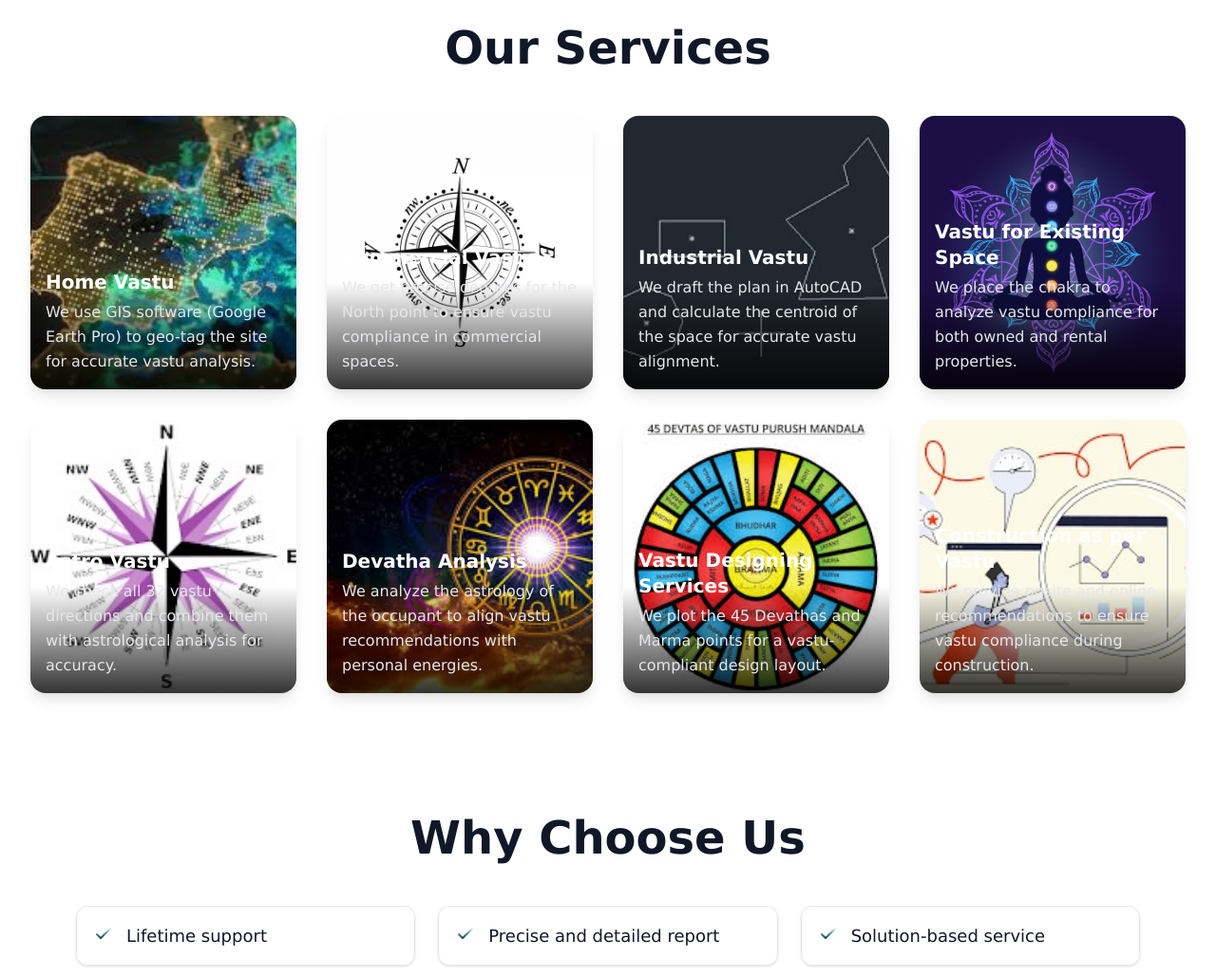
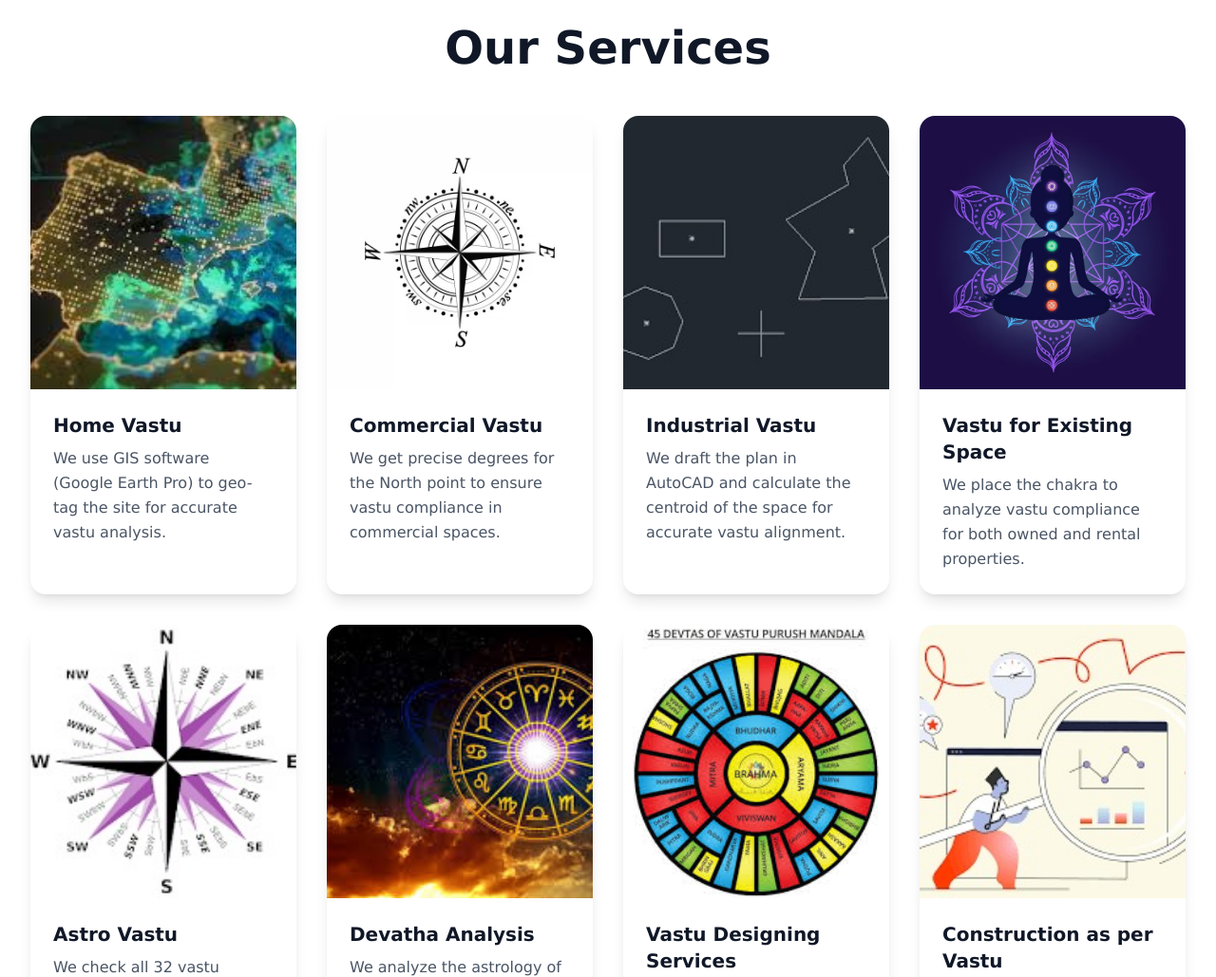
Before and after one commit to Wraptron/vaasthu-astro-home, an Astro site: page / in a window 1280 px wide. Shown: the part 2060-3089 px from the top of the page at 95% size. Built offline with nearby package versions, Linux system fonts and the light colour scheme; Astro itself is replaced by a stand-in of ours.

Commit message:
added ourservice content

```diff
--- a/src/components/Ourservice.astro
+++ b/src/components/Ourservice.astro
@@ -45,7 +45,7 @@ const services = [
 
 <section class="max-w-7xl mx-auto px-4 sm:px-6 lg:px-8 py-16">
   <!-- Heading -->
-  <h2 class="text-3xl sm:text-4xl lg:text-5xl font-bold text-gray-900 mb-12 text-center">
+  <h2 class="text-3xl sm:text-4xl lg:text-5xl font-bold text-center text-gray-900 mb-12 animate-fadeInUp">
     Our Services
   </h2>
 
@@ -53,24 +53,24 @@ const services = [
   <div class="grid gap-8 sm:grid-cols-2 lg:grid-cols-4">
     {
       services.map(service => (
-        <div class="relative group overflow-hidden rounded-2xl shadow-lg hover:shadow-xl transition duration-300 bg-gray-100">
+        <div
+          class="group rounded-2xl shadow-lg hover:shadow-2xl transition duration-500 bg-white overflow-hidden transform hover:-translate-y-2 hover:scale-105"
+        >
+          <!-- Image -->
+          <div class="overflow-hidden">
+            <img
+              src={service.image}
+              alt={service.title}
+              class="w-full h-56 sm:h-64 lg:h-72 object-cover transform group-hover:scale-110 transition duration-500"
+            />
+          </div>
 
-          <!-- Image -->
-          <img
-            src={service.image}
-            alt={service.title}
-            class="w-full h-56 sm:h-64 lg:h-72 object-cover transition-transform duration-500 ease-out group-hover:scale-105"
-          />
-
-          <!-- Gradient Overlay -->
-          <div class="absolute bottom-0 left-0 right-0 h-28 bg-gradient-to-t from-black/80 to-transparent z-10"></div>
-
-          <!-- Text -->
-          <div class="absolute bottom-0 left-0 right-0 z-20 px-4 pb-4">
-            <h3 class="text-lg sm:text-xl font-semibold text-white mb-1 leading-snug">
+          <!-- Text below image -->
+          <div class="p-5 sm:p-6">
+            <h3 class="text-lg sm:text-xl font-semibold text-gray-900 mb-2 group-hover:text-[#114c52] transition duration-300">
               {service.title}
             </h3>
-            <p class="text-sm sm:text-base text-gray-200 leading-relaxed">
+            <p class="text-sm sm:text-base text-gray-600 leading-relaxed">
               {service.description}
             </p>
           </div>
```
